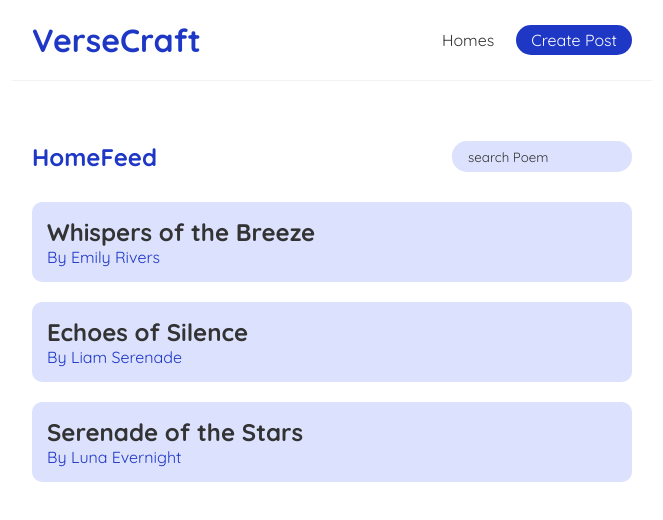
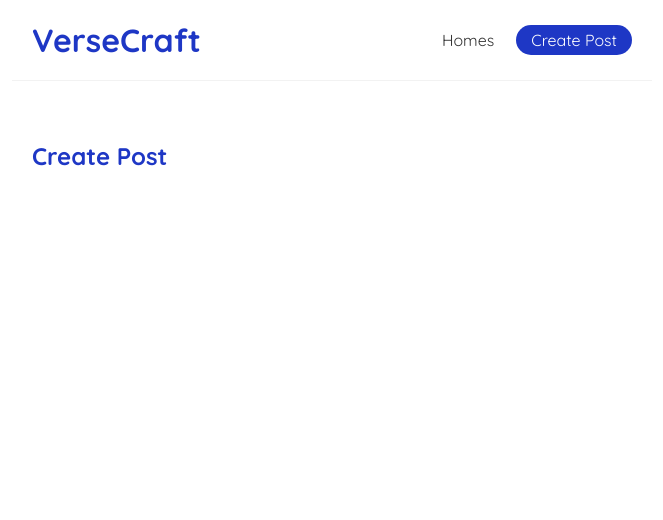
Before and after one commit to justin-poulose/ReactJs-Project, a React (Create React App) app in the folder poem-blog/: page /createpost in a window 1280 px wide. Shown: the top 520 px of the page, without its empty margins (308-971 px from the left). Built offline with nearby package versions, Linux system fonts and the light colour scheme; data requests are answered from the project's data file.

Commit message:
created route, and replaced anchor tag with react links

```diff
--- a/poem-blog/package.json
+++ b/poem-blog/package.json
@@ -9,6 +9,7 @@
     "react": "^18.2.0",
     "react-bootstrap": "^2.10.0",
     "react-dom": "^18.2.0",
+    "react-router-dom": "^5.3.4",
     "react-scripts": "5.0.1",
     "web-vitals": "^2.1.4"
   },
--- a/poem-blog/src/App.js
+++ b/poem-blog/src/App.js
@@ -1,13 +1,24 @@
 import Navbar from './Navbar';
 import Homes from './ContentHome';
+import CreatePost from './CreatePost';
+import {BrowserRouter as Router, Route, Switch } from 'react-router-dom';
 
 function App() {
-  const Title= 'VerseCraft'
   return (
-    <div className="App">
-      <Navbar/>
-      <Homes/>
-    </div>
+    <Router>
+      <div className="App">
+        <Navbar/>
+        <Switch>
+           <Route exact path="/">
+            <Homes/>
+           </Route>
+           <Route path="/createpost">
+             <CreatePost/>
+           </Route>
+        </Switch>
+
+      </div>
+    </Router>
   );
 }
 
--- a/poem-blog/src/ContentHome.js
+++ b/poem-blog/src/ContentHome.js
@@ -1,4 +1,3 @@
-import { useState, useEffect } from 'react';
 import PostList from './PostList';
 import useFetch from './fetch';
 
@@ -10,7 +9,7 @@ const Homes = () => {
     return (
         <div className="home">
             <div className='headerFeed'>
-                <h2 style={{color:'#1e37c5'}}>HomeFeed</h2>
+                <h2 style={{color:'#1e37c5'}}>Home Feed</h2>
                 <input type="textbox" value="search Poem" ></input>
             </div>
             {error && <div className='error'>{error}</div>}
--- /dev/null
+++ b/poem-blog/src/CreatePost.js
@@ -0,0 +1,12 @@
+const CreatePost = () => {
+    return (
+        <div className="home">
+            <div className='headerFeed'>
+                <h2 style={{color:'#1e37c5'}}>Create Post</h2>
+
+            </div>
+        </div>
+     );
+}
+
+export default CreatePost;
--- a/poem-blog/src/Navbar.js
+++ b/poem-blog/src/Navbar.js
@@ -1,15 +1,16 @@
+import { Link } from 'react-router-dom';
 const Navbar = () => {
     return (
         <div className="navbar">
             <h1>VerseCraft</h1>
             <div className="links">
-                <a href="">Homes</a>
-                <a href="" style={{
+                <Link to="/">Homes</Link>
+                <Link to="/createPost" style={{
                     color:"white",
                     backgroundColor: "#1e37c5",
                     borderRadius:'50px',
                     padding: '5px 15px 5px 15px',
-                }}>Create Post</a>
+                }}>Create Post</Link>
             </div>
         </div>
      );
--- a/poem-blog/src/fetch.js
+++ b/poem-blog/src/fetch.js
@@ -5,7 +5,10 @@ const useFetch = (url) => {
     const [error,seterror] = useState(null);
 
     useEffect(() => {
-        fetch(url)
+
+        const abortCont = new AbortController();
+
+        fetch(url, {signal: abortCont.signal})
         .then(res => {
             if(!res.ok){
                 throw Error("could not fetch the data")
@@ -16,8 +19,12 @@ const useFetch = (url) => {
             setData(data);
         })
         .catch(err => {
+            if(err.name != 'AbortError')
             seterror(err.message);
         })
+
+        return () => abortCont.abort();
+
     },[url]
     );
     return {data,error}
```
Also changed, not shown: 1 other file (tests, documents, lock files or other folders). Lines whose indentation alone changed are shown as unchanged.
